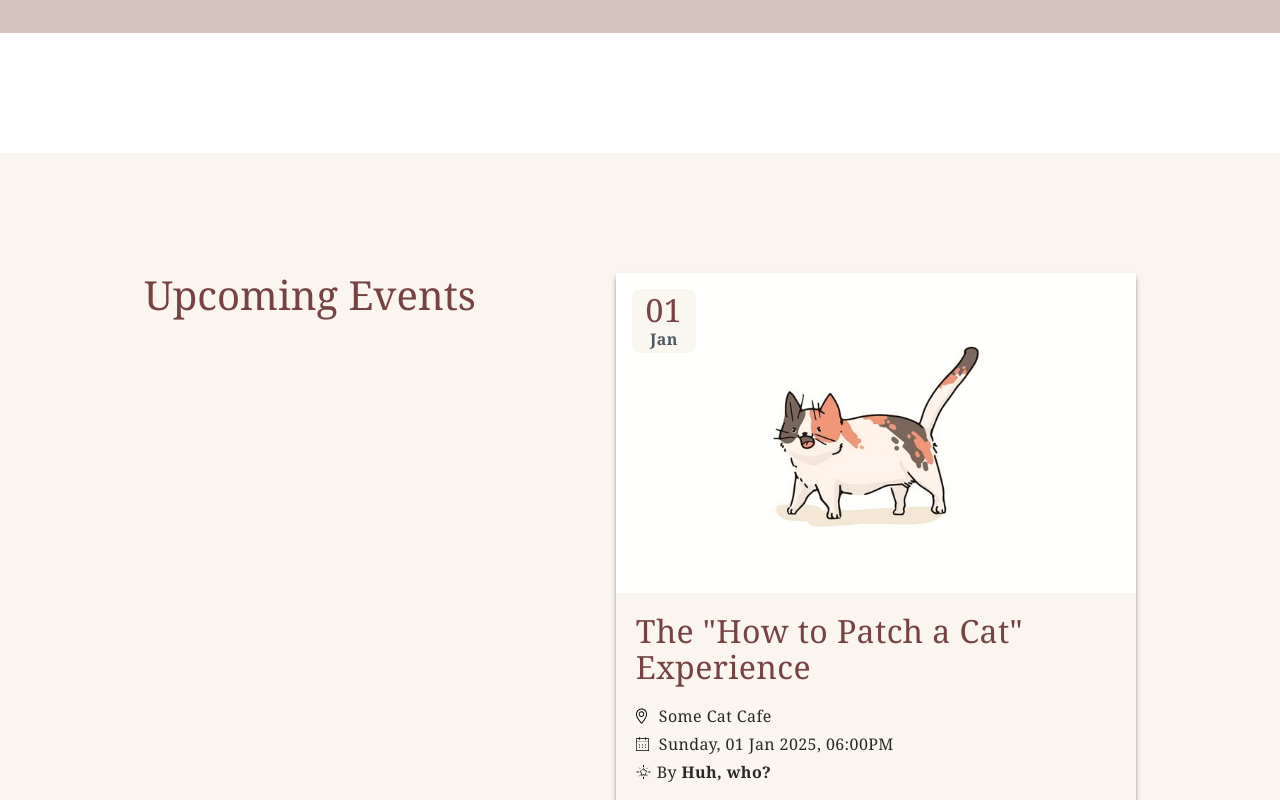
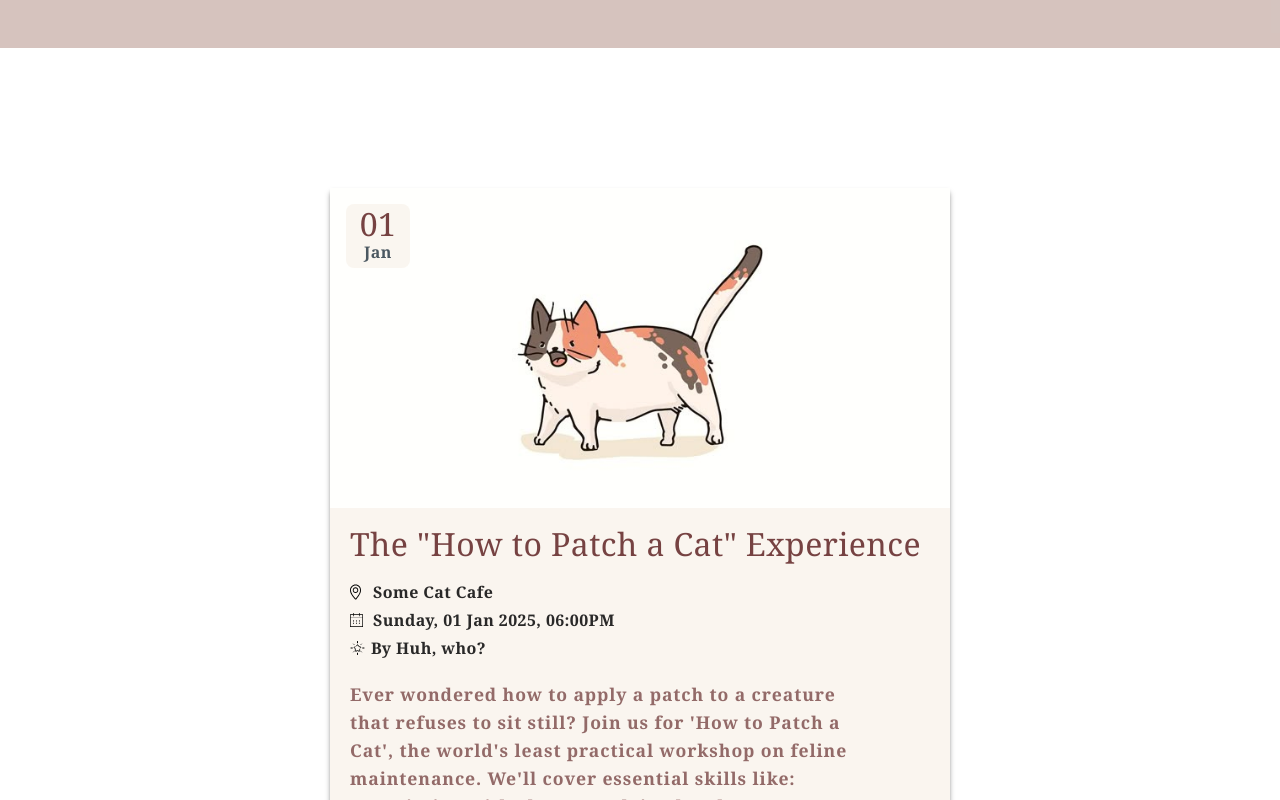
Before and after one commit to dongphusang/vas-web, a React (Vite) app: page / in a window 1280 px wide. Shown: the part 2000-2800 px from the top of the page. Built offline with nearby package versions, Linux system fonts and the light colour scheme; no server answers.

Commit message:
Synchronizing Workstations

```diff
--- a/index.html
+++ b/index.html
@@ -15,5 +15,7 @@
   <body>
     <div id="root"></div>
     <script type="module" src="/src/main.tsx"></script>
+    <div id="fb-root"></div>
+    <script async defer crossorigin="anonymous" src="https://connect.facebook.net/en_US/sdk.js#xfbml=1&version=v25.0&appId=APP_ID"></script>
   </body>
 </html>
--- a/src/components/EventList.tsx
+++ b/src/components/EventList.tsx
@@ -1,6 +1,9 @@
 import "./style.css";
 import clockIcon from '../assets/clock-icon.svg';
 
+// eventList: The list of event being displayed
+// setEventList: A callback to setEventList
+// setEvent: A callback to setEvent upon click
 export default function EventList ({eventList, setEventList, setEvent} : {eventList : any, setEventList:any, setEvent:any})  {
     setEventList;
     return (
--- a/src/sections/Home/UpcomingEvent.tsx
+++ b/src/sections/Home/UpcomingEvent.tsx
@@ -1,13 +1,11 @@
-import axios from "axios";
-import { useEffect, useState } from "react";
-import EventList from "../../components/EventList";
+//import axios from "axios";
+import { useState } from "react";
 import EventDateLogo from '../../assets/event-date-logo.svg'
 import EventLocationLogo from '../../assets/event-location-logo.svg'
 import EventWhoseLogo from '../../assets/event-whose-logo.svg'
 import PlaceHolderThumbnail from '../../assets/home_upcomingEvent_placeHolder_thumbnail.jpeg'
 
 export default function UpcomingEvent () {
-    const [eventList, setEventList] = useState([]);
     const [event, setEvent] = useState({id: 0,
                                     thumbnail_link: PlaceHolderThumbnail,
                                     title: 'The "How to Patch a Cat" Experience',
@@ -16,7 +14,7 @@ export default function UpcomingEvent () {
                                     organizer: 'Huh, who?',
                                     description: `Ever wondered how to apply a patch to a creature that refuses to sit still? Join us for 'How to Patch a Cat', the world's least practical workshop on feline maintenance. We'll cover essential skills like: Negotiating with claws; Applying bandages to moving targets; And accepting that you'll never win an argument with a cat. Bring your sense of humour (and maybe some band-aids).`});
 
-    const fetchEvents = async () => {
+    /*const fetchEvents = async () => {
         try {
             const response =
             //await axios.get("http://localhost:8000/api/events/");
@@ -25,7 +23,7 @@ export default function UpcomingEvent () {
         } catch (err) {
             console.log(err);
         }
-    }
+    }*/
 
     /*const fetchEvent = async () => {
         try {
@@ -38,29 +36,17 @@ export default function UpcomingEvent () {
         }
     }*/
 
-    useEffect(() => {
+    /*useEffect(() => {
         fetchEvents();
-    }, []);
+    }, []);*/
+    setEvent;
+    return(
 
-    return(
         <>
-        <div className="flex flex-col items-center gap-y-10 p-5 pt-10 mb-30 bg-[#FAF5EF]
-                        md:p-10
-                        lg:p-30 lg:flex-row lg:justify-center lg:items-start lg:gap-x-35">
-            {/* event cards */}
-            <section className="flex flex-col gap-4
-                                md:gap-[1.5rem]
-                                lg:items-center lg:w-fit">
-                {/* title */}
-                <h1 className="text-[#672F2F]/90 mb-[1rem] text-4xl
-                                md:text-[2.5rem] md:self-start
-                                "> Upcoming Events </h1>
-                <EventList setEventList={setEventList} eventList={eventList} setEvent={setEvent}/>
-            </section>
+            <div className="flex flex-col p-5 items-center justify-center w-full">
 
                 <hr className="self-center w-1/2 border-0.5 border-gray-300
                            lg:hidden"/>
-
                 {/* event picked - to be made into an event card layout */}
                 <div className="flex flex-col bg-[#FAF5EF]
                                 lg:w-1/2">
@@ -127,6 +113,23 @@ export default function UpcomingEvent () {
                         </section>
                     </div>
                 </div>
+
+                {/* Association News */}
+                <div
+
+                     data-href="https://www.facebook.com/VietnameseAssociationSudbury"
+                     data-tabs="timeline"
+                     data-width="500"
+                     data-height="500"
+                     data-small-header="true"
+                     data-adapt-container-width="true"
+                     data-hide-cover="false"
+                     data-show-facepile="true">
+                        <blockquote cite="https://www.facebook.com/VietnameseAssociationSudbury"
+                                    className="fb-xfbml-parse-ignore">
+                                        <a href="https://www.facebook.com/VietnameseAssociationSudbury">Vietnamese Association Sudbury - Hội Người Việt Sudbury</a>
+                        </blockquote>
+                </div>
             </div>
         </>
     );
```
Lines whose indentation alone changed are shown as unchanged.
